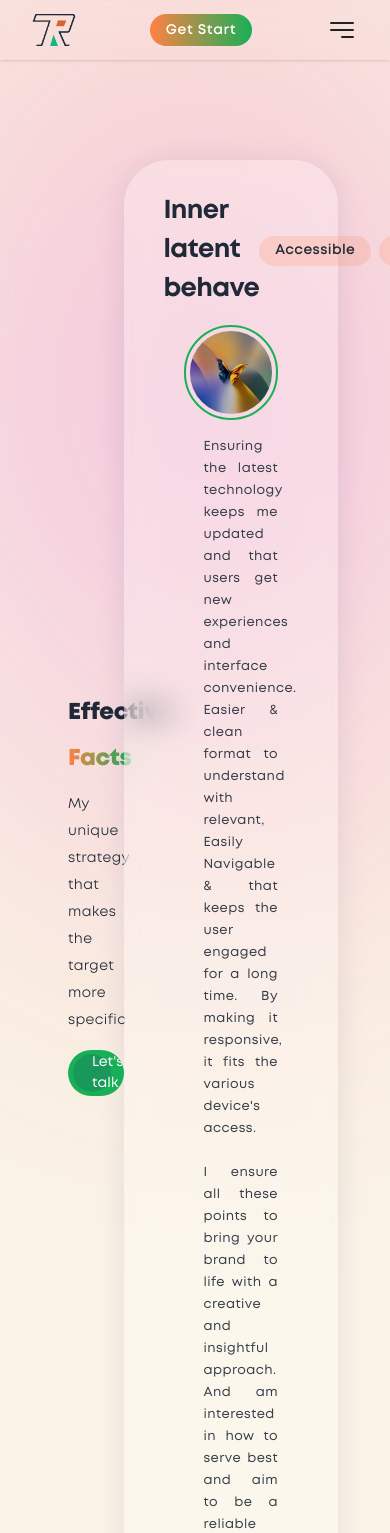
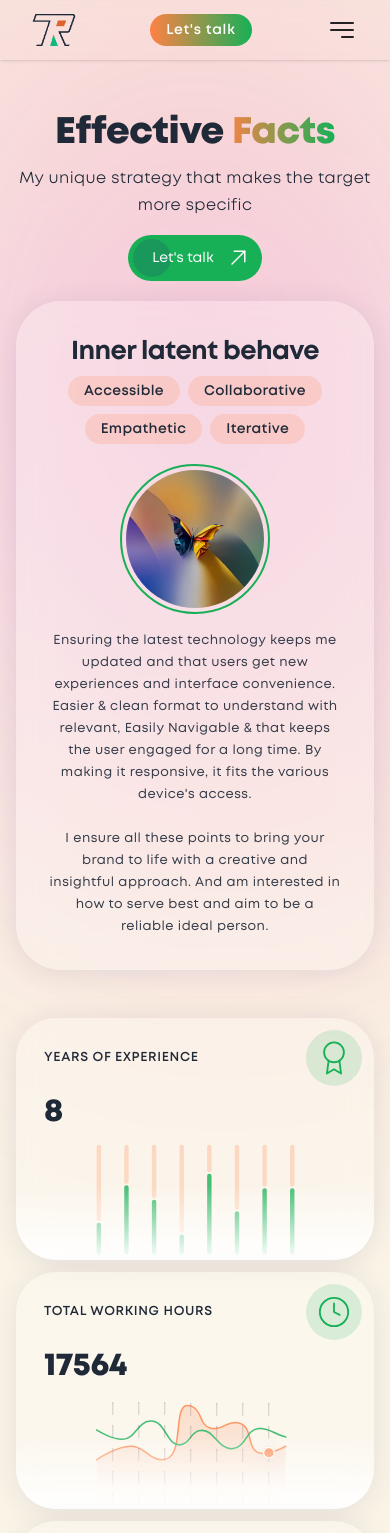
Before and after one commit to ToukirRj/Portfolio, a React (Vite) app: page /About in a window 390 px wide. Shown: the top 1533 px of the page. Built offline with nearby package versions, Linux system fonts and the light colour scheme.

Commit message:
no message

```diff
--- a/src/SASS/custom.scss
+++ b/src/SASS/custom.scss
@@ -271,3 +271,8 @@ svg.mouse #wheel {
 .each-service:nth-child(3){
     @apply relative -top-[150px];
 }
+@media only screen and (max-width: 767px) {
+    .each-service:nth-child(3){
+        @apply relative -top-0;
+    }
+}
--- a/src/components/Bio.jsx
+++ b/src/components/Bio.jsx
@@ -75,7 +75,7 @@ const Bio = () => {
                                                         <path fill="#17B057" d="M777.344 201.344a32 32 0 0 1 45.312 45.312l-544 544a32 32 0 0 1-45.312-45.312z"/>
                                                     </svg>
                                                 </div>
-                                                <img class="absolute -bottom-[135px] right-0 -z-10 w-[280px] opacity-40" src={expo.img} alt="img"></img>
+                                                <img className="absolute -bottom-[135px] right-0 -z-10 w-[280px] opacity-40" src={expo.img} alt="img"></img>
                                             </Link>
                                         ))}
                                     </div>
@@ -112,7 +112,7 @@ const Bio = () => {
                                                         <path fill="#17B057" d="M777.344 201.344a32 32 0 0 1 45.312 45.312l-544 544a32 32 0 0 1-45.312-45.312z"/>
                                                     </svg>
                                                 </div>
-                                                <img class="absolute -bottom-[135px] right-0 -z-10 w-[280px] opacity-40" src={expo.img} alt="img"></img>
+                                                <img className="absolute -bottom-[135px] right-0 -z-10 w-[280px] opacity-40" src={expo.img} alt="img"></img>
                                             </Link>
                                         ))}
                                     </div>
--- a/src/components/Eyes.jsx
+++ b/src/components/Eyes.jsx
@@ -3,33 +3,33 @@ import serviceData from '../datas/serviceData';
 const Eyes = () => {
     return (
         <>
-            <div className="pt-20 pb-16 relative z-20">
+            <div className="md:pt-20 pt-6 md:pb-16 pb-6 relative z-20">
                 <div className="mx-auto px-4 sm:px-12 max-w-7xl xl:px-8">
-                    <div className='grid grid-cols-2 gap-10 mx-[70px]'>
+                    <div className='grid md:grid-cols-2 grid-cols-1 md:gap-10 gap-4 md:mx-[70px] mx-0'>
                         <div className='text-end'>
-                            <div className='w-[65%] mx-auto mt-[50px]'>
-                                <h2 className="text-[69px] font-bold text-[#1F2937] leading-[80px]">My
+                            <div className='md:w-[65%] w-full mx-auto md:mt-[50px] mt-0 md:text-start text-center'>
+                                <h2 className="md:text-[69px] text-[47px] font-bold text-[#1F2937] md:leading-[80px] leading-[50px]">My
                                     <span className="bg-gradient-to-r from-[#ff8144] to-[#17b057] inline-block text-transparent bg-clip-text ps-3 leading-[79px]">Eyes</span> <br/>to Work
                                 </h2>
-                                <p className="mx-auto max-w-full mt-2 text-[#1F2937] w-full text-[23px] font-[300] leading-[37px]">
+                                <p className="mx-auto max-w-full mt-2 text-[#1F2937] w-full md:text-[23px] text-[19px] font-[300] leading-[37px]">
                                     Depend on customer satisfaction, Here are the services I provide
                                 </p>
                             </div>
                         </div>
                         {serviceData.map(service => (
-                            <div key={service.id} className="each-service backdrop-blur-lg bg-white/[.45] shadow-[0_3px_35px_0px_rgba(2,24,93,0.1)] rounded-[64px] overflow-hidden">
+                            <div key={service.id} className="each-service backdrop-blur-lg bg-white/[.45] shadow-[0_3px_35px_0px_rgba(2,24,93,0.1)] md:rounded-[64px] rounded-[45px] overflow-hidden">
                                 <div className='w-full relative'>
-                                    <div className='absolute right-0 top-0 h-[130px] w-[130px] rounded-full bg-white flex items-center justify-center shadow'>
+                                    <div className='absolute right-0 top-0 md:h-[130px] h-[90px] md:w-[130px] w-[90px] rounded-full bg-white flex items-center justify-center shadow'>
                                         <img width="50" height="50" src={service.imgPath} alt='icon'/>
                                     </div>
-                                    <div className='relative p-[50px]'>
-                                        <h4 className="px-[15px] h-[28px] rounded-full bg-[#1F2937] flex items-center w-max text-[13px] font-medium uppercase tracking-wider text-white">
+                                    <div className='relative md:p-[50px] p-[25px]'>
+                                        <h4 className="px-[15px] h-[28px] rounded-full bg-[#1F2937] flex items-center w-max md:text-[13px] text-[11px] font-medium uppercase tracking-wider text-white">
                                             {service.title}
                                         </h4>
-                                        <h4 className="relative mt-8 pe-[10px] text-[28px] font-[600] text-[#1F2937] sm:text-start text-center leading-[35px] w-[84%]">
+                                        <h4 className="relative mt-8 pe-[10px] md:text-[28px] text-[19px] font-[600] text-[#1F2937] md:leading-[35px] leading-[27px] w-[84%]">
                                             {service.description}
                                         </h4>
-                                        <div className='gap-2 mt-[200px]'>
+                                        <div className='gap-2 md:mt-[200px] mt-[150px]'>
                                             {service.tools.map((tool, index) => (
                                                 <span key={index} className="inline-flex px-[10px] py-[2px] me-2 mt-2 items-center justify-center text-[#1F2937] font-[500] text-[13px] rounded-[7px] bg-white shadow-[0_3px_15px_0px_rgba(2,24,93,0.17)] tracking-wider">
                                                     {tool}
--- a/src/components/Myself.jsx
+++ b/src/components/Myself.jsx
@@ -6,16 +6,15 @@ import statisticData from '../datas/statisticData';
 const Myself = () => {
     return (
         <>
-            <div id="about" className="py-20 relative z-20">
-                <div className="mx-auto px-4 sm:px-12 xl:max-w-7xl xl:px-0">
-                    <div className="mx-4 sm:mx-0">
-                        <div className="grid grid-cols-12 sm:px-0 px-[20px] mb-12 items-center">
+            <div id="about" className="md:py-20 py-6 relative z-20">
+                <div className="mx-auto px-4 md:px-12 xl:max-w-7xl xl:px-0">
+                    <div className="grid md:grid-cols-12 grid-cols-1 mb-12 items-center">
                         <div className="col-span-3">
-                                <div className="ps-4 mt-5">
-                                    <h2 className="xl:text-[51px] md:text-4xl sm:text-3xl text-[23px] font-bold text-[#1F2937]">Effective
-                                    <span className="bg-gradient-to-r from-[#ff8144] to-[#17b057] inline-block text-transparent bg-clip-text leading-[57px]">Facts</span></h2>
-                                    <p className='mt-1 text-[#1F2937] sm:text-[17px] text-[14px] font-[300] tracking-wide leading-[27px]'>My unique strategy that makes the target more specific</p>
-                                    <div className="mt-4 flex justify-start">
+                            <div className="md:ps-4 ps-0 md:mt-5 mt-0 md:text-start text-center">
+                                <h2 className="xl:text-[51px] text-[37px] font-bold text-[#1F2937] leading-[53px]">Effective
+                                <span className="bg-gradient-to-r from-[#ff8144] to-[#17b057] inline-block text-transparent bg-clip-text leading-[57px] md:ps-0 ps-2">Facts</span></h2>
+                                <p className='mt-1 text-[#1F2937] md:text-[17px] text-[16px] font-[300] tracking-wide leading-[27px]'>My unique strategy that makes the target more specific</p>
+                                <div className="mt-4 flex md:justify-start justify-center md:mb-0 mb-5">
                                     <Link className="group h-[46px] w-auto relative overflow-hidden z-10 flex items-center rounded-full ps-6 pe-[12px] bg-[#17b057] ease-in-out duration-500" to="https://wa.me/8801753778070" target="_blank">
                                         <span className="w-[38px] h-[38px] group-hover:w-[38px] group-hover:h-[38px] absolute -z-[1] left-[5px] opacity-50 group-hover:opacity-100 bg-[#1e8160] group-hover:bg-[#2b6e58] rounded-full ease-in-out duration-500 btn-left"></span>
                                         <span className="text-[#fff] group-hover:text-[#fff] text-[14px] font-[400] tracking-normal">Let&apos;s talk</span>
@@ -28,32 +27,34 @@ const Myself = () => {
                             </div>
                         </div>
                         <div className="col-span-9">
-                                <div className='backdrop-blur-lg bg-white/[0.25] py-8 px-10 rounded-[45px] shadow-[0_3px_30px_0px_rgba(2,24,93,0.09)]'>
-                                    <div className='flex flex-row justify-between items-center'>
+                            <div className='backdrop-blur-lg bg-white/[0.25] py-8 md:px-10 px-3 rounded-[45px] shadow-[0_3px_30px_0px_rgba(2,24,93,0.09)]'>
+                                <div className='flex md:flex-row flex-col justify-between md:items-center items-center'>
                                     <h2 className="text-[26px] font-[600] tracking-tight text-[#1F2937]">Inner latent behave</h2>
-                                        <div className='flex flex-row text-[14px] font-[500] text-[#1F2937] tracking-wide gap-2'>
-                                            <div className='h-[30px] px-4 w-auto rounded-[30px] flex items-center bg-[#FF8045]/[.18]'>
+                                    <div className='md:flex table text-center flex-row text-[14px] font-[500] text-[#1F2937] tracking-wide gap-2'>
+                                        <div className='md:mx-0 mx-1 md:my-0 my-1 h-[30px] px-4 w-auto rounded-[30px] md:flex inline-flex items-center bg-[#FF8045]/[.18]'>
                                             <p>Accessible</p>
                                         </div>
-                                            <div className='h-[30px] px-4 w-auto rounded-[30px] flex items-center bg-[#FF8045]/[.18]'>
+                                        <div className='md:mx-0 mx-1 md:my-0 my-1 h-[30px] px-4 w-auto rounded-[30px] md:flex inline-flex items-center bg-[#FF8045]/[.18]'>
                                             <p>Collaborative</p>
                                         </div>
-                                            <div className='h-[30px] px-4 w-auto rounded-[30px] flex items-center bg-[#FF8045]/[.18]'>
+                                        <div className='md:mx-0 mx-1 md:my-0 my-1 h-[30px] px-4 w-auto rounded-[30px] md:flex inline-flex items-center bg-[#FF8045]/[.18]'>
                                             <p>Empathetic</p>
                                         </div>
-                                            <div className='h-[30px] px-4 w-auto rounded-[30px] flex items-center bg-[#FF8045]/[.18]'>
+                                        <div className='md:mx-0 mx-1 md:my-0 my-1 h-[30px] px-4 w-auto rounded-[30px] md:flex inline-flex items-center bg-[#FF8045]/[.18]'>
                                             <p>Iterative</p>
                                         </div>
                                     </div>
                                 </div>
-                                    <div className="flex items-center sm:flex-row flex-col sm:px-0 px-[20px]">
-                                        <div className="lg:w-2/12 sm:1/2 w-full">
-                                            <div className="flex items-center justify-center border-2 border-[#17b057] p-1 rounded-full mt-4">
-                                                <img className="h-auto w-full max-w-full rounded-full" src={Abme} alt="cover"/>
+                                <div className="flex items-center md:flex-row flex-col md:px-0 px-[20px]">
+                                    <div className="lg:w-2/12 md:1/2 w-full">
+                                        <div className='flex items-center justify-center'>
+                                            <div className="w-[150px] h-[150px] border-2 border-[#17b057] p-1 rounded-full mt-4">
+                                                <img className="h-full md:w-full rounded-full" src={Abme} alt="cover"/>
                                             </div>
                                         </div>
-                                        <div className="lg:w-10/12 sm:1/2 w-full">
-                                            <p className="mt-4 ps-5 text-[13px] font-[400] text-[#1F2937]/[0.9] tracking-[0.45px] leading-[22px] text-justify">
+                                    </div>
+                                    <div className="lg:w-10/12 md:1/2 w-full">
+                                        <p className="mt-4 md:ps-5 ps-0 text-[13px] font-[400] text-[#1F2937]/[0.9] tracking-[0.45px] leading-[22px] md:text-justify text-center">
                                             Ensuring the latest technology keeps me updated and that users get new experiences and interface convenience.
                                             Easier & clean format to understand with relevant, Easily Navigable & that keeps the user engaged for a long time.
                                             By making it responsive, it fits the various device&apos;s access. <br/><br/>
@@ -66,7 +67,7 @@ const Myself = () => {
                             </div>
                         </div>
                     </div>
-                        <div className="grid grid-cols-4 gap-6 sm:px-0 px-[20px]">
+                    <div className="grid md:grid-cols-4 grid-cols-1 md:gap-6 gap-3">
                         {statisticData.map(statistic => (
                             <div key={statistic.id} className="relative overflow-hidden backdrop-blur-lg bg-white/[0.25] rounded-[40px] shadow-[0_3px_30px_0px_rgba(2,24,93,0.09)]">
                                 <div className='flex flex-row items-center justify-between p-3'>
@@ -75,14 +76,13 @@ const Myself = () => {
                                         <svg xmlns="http://www.w3.org/2000/svg" width="34" height="34" viewBox="0 0 24 24" fill="none" stroke={statistic.iconColor} strokeWidth="1.3" strokeLinecap="round" strokeLinejoin="round" dangerouslySetInnerHTML={{ __html: statistic.iconPath }} />
                                     </div>
                                 </div>
-                                    <h2 className="ms-7 -mt-2 text-[46px] leading-[46px] font-bold text-[#1F2937]">{statistic.value}</h2>
-                                    <div className='flex items-center justify-center pt-6'>
+                                <h2 className="ms-7 -mt-2 md:text-[46px] text-[32px] leading-[46px] font-bold text-[#1F2937]">{statistic.value}</h2>
+                                <div className='flex items-center justify-center md:pt-6 pt-1'>
                                     <img className='max-w-[200px] w-full opacity-80' src={statistic.image} alt='chart'/>
                                 </div>
-                                    <span className='absolute bottom-0 h-[230px] w-full bg-gradient-to-t from-white via-transparent to-transparent'></span>
+                                <span className='absolute bottom-0 md:h-[230px] h-[150px] w-full bg-gradient-to-t from-white via-transparent to-transparent'></span>
                             </div>
                         ))}
-                        </div>
                     </div>
                 </div>
             </div>
--- a/src/components/Weapons.jsx
+++ b/src/components/Weapons.jsx
@@ -6,13 +6,13 @@ import CircularProgress from '../props/CircularProgress';
 
 const Weapons = () => {
   return (
-    <div className="py-20 relative z-20">
-      <div className="mx-auto px-4 sm:px-12 xl:max-w-6xl xl:px-0 ">
-        <div className="relative">
-          <h2 className="xl:text-[55px] md:text-4xl sm:text-3xl text-[23px] font-bold text-[#1F2937]">
-            My<span className="bg-gradient-to-r from-[#ff8144] to-[#17b057] inline-block text-transparent bg-clip-text ps-3 leading-[67px]">Weapons</span> Power
+    <div className="md:py-20 py-6 relative z-20">
+      <div className="mx-auto px-4 md:px-12 xl:max-w-6xl xl:px-0 ">
+        <div className="relative md:text-start text-center">
+          <h2 className="xl:text-[55px] md:text-4xl text-4xl font-bold text-[#1F2937]">
+            My<span className="bg-gradient-to-r from-[#ff8144] to-[#17b057] inline-block text-transparent bg-clip-text ps-3 md:leading-[67px] leading-[45px]">Weapons</span> Power
           </h2>
-          <p className="mt-2 text-[#1F2937] sm:w-4/6 sm:text-[19px] text-[14px] font-[300] tracking-wide leading-[30px]">
+          <p className="mt-2 text-[#1F2937] md:w-4/6 md:text-[19px] text-[19px] font-[300] tracking-wide leading-[30px]">
             As a professional, the percentage of my skills by <br/>platform and language
           </p>
         </div>
--- a/src/layout/Header.jsx
+++ b/src/layout/Header.jsx
@@ -30,7 +30,7 @@ function Header() {
                         </nav>
                         <Link to="https://wa.me/8801753778070" target="_blank"
                             className="relative py-1 px-4 before:absolute before:inset-0 before:rounded-full before:transition-transform before:duration-300 hover:before:scale-110 before:bg-gradient-to-r from-[#ff8144] to-[#17b057]">
-                            <span className="relative text-[14px] tracking-wider font-medium text-white">Get Start</span>
+                            <span className="relative text-[14px] tracking-wider font-medium text-white">Let&apos;s talk</span>
                         </Link>
                         <button className='nav-btn' onClick={showNavbar}>
                             <svg xmlns="http://www.w3.org/2000/svg" width="32" height="32" viewBox="0 0 24 24"><path fill="#222" fillRule="evenodd" d="M3 6.75A.75.75 0 0 1 3.75 6h16.5a.75.75 0 0 1 0 1.5H3.75A.75.75 0 0 1 3 6.75ZM3 12a.75.75 0 0 1 .75-.75h16.5a.75.75 0 0 1 0 1.5H3.75A.75.75 0 0 1 3 12Zm8.25 5.25a.75.75 0 0 1 .75-.75h8.25a.75.75 0 0 1 0 1.5H12a.75.75 0 0 1-.75-.75Z" clipRule="evenodd"/></svg>
--- a/src/pages/Home.jsx
+++ b/src/pages/Home.jsx
@@ -6,7 +6,6 @@ import Eyes from '../components/Eyes';
 import Weapons from '../components/Weapons';
 import Steps from '../components/Steps';
 import Bio from '../components/Bio';
-import Satisfy from '../components/Satisfy';
 
 const Home = () => {
   return (
```
Also changed, not shown: src/components/Splash.jsx (+14 -14 lines). Lines whose indentation alone changed are shown as unchanged.
